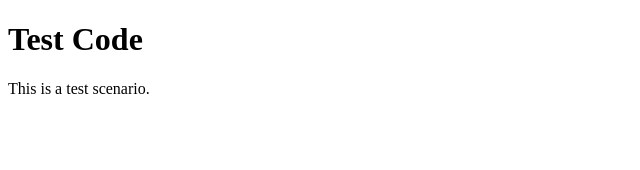
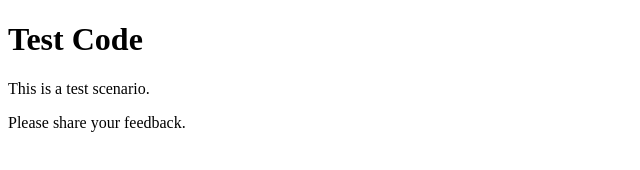
Before and after one commit to kkonye/Hello-World, a plain HTML site: page index.html in a window 1280 px wide. Shown: the whole page, without its empty margins (0-640 px from the left). Drawn offline with Linux system fonts and the light colour scheme.

Commit message:
Add Paragraph

```diff
--- a/index.html
+++ b/index.html
@@ -12,7 +12,8 @@ Test Code
 <p>
 This is a test scenario.
 </p>
+<p>
+    Please share your feedback.
+</p>
 </body>
-
-
 </html>
```
